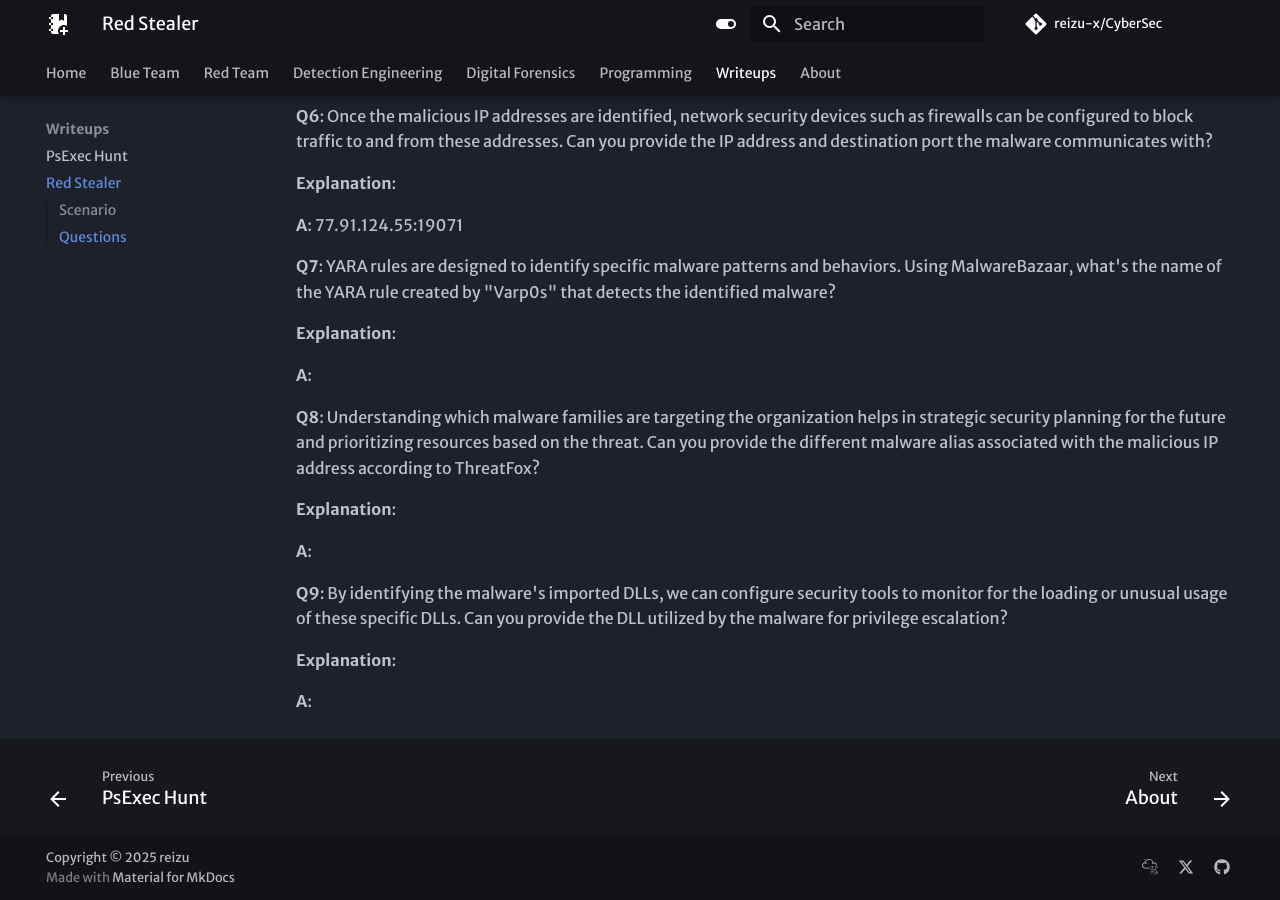
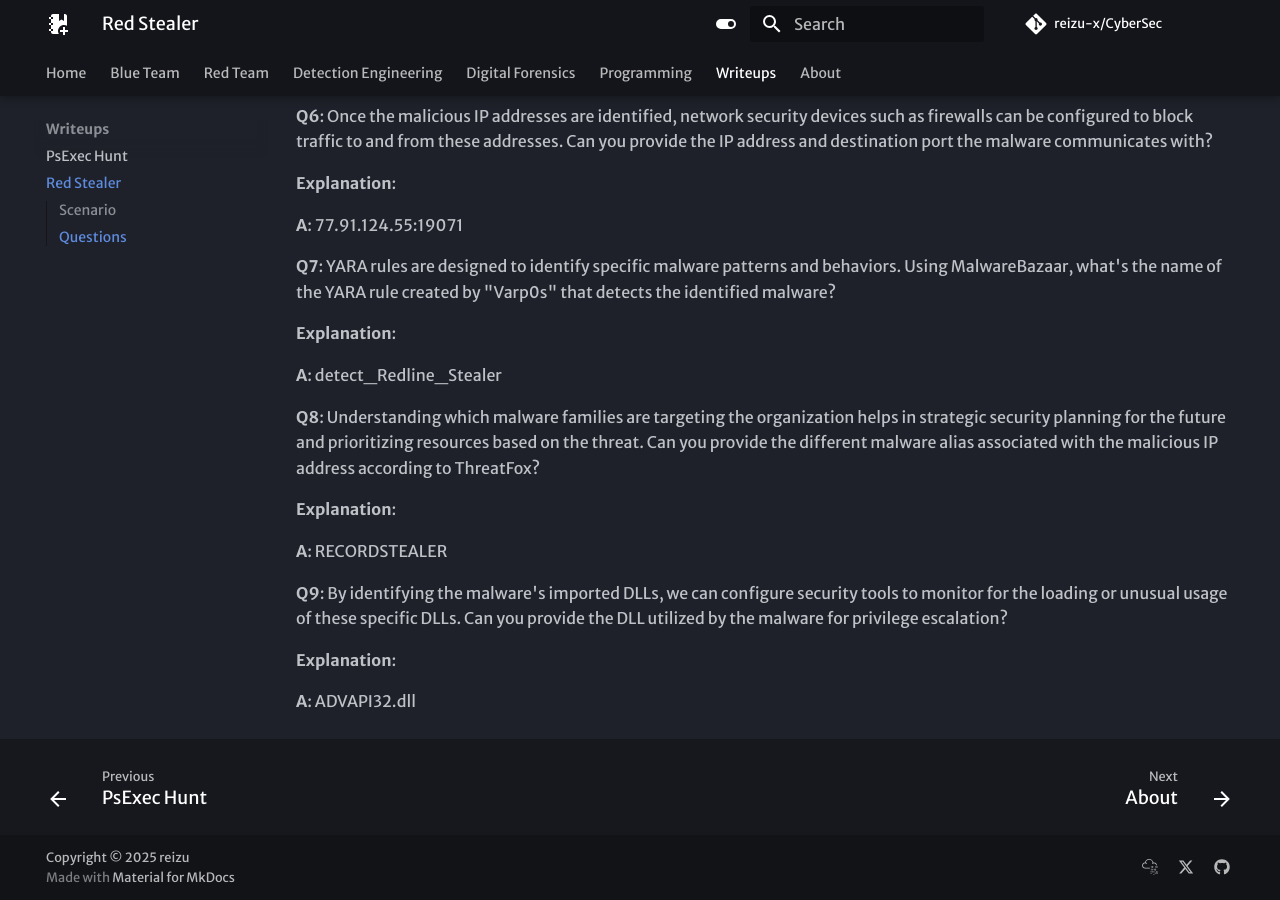
Before and after one commit to reizu-x/CyberSec, an MkDocs documentation site: the page built from docs/Writeups/RedStealerLab.md, in a window 1280 px wide and 900 px high, scrolled down 1320 px. Built offline with MkDocs 1.6.1 and Material for MkDocs 9.7.7, drawn with Linux system fonts in a browser that asks for light colours; some web fonts are replaced; comment, search, counter and statistics services are not loaded.

Commit message:
red stealer

```diff
--- a/docs/Writeups/RedStealerLab.md
+++ b/docs/Writeups/RedStealerLab.md
@@ -50,16 +50,16 @@
 
 **Explanation**:
 
-**A**:
+**A**: detect_Redline_Stealer
 
 **Q8**: Understanding which malware families are targeting the organization helps in strategic security planning for the future and prioritizing resources based on the threat. Can you provide the different malware alias associated with the malicious IP address according to ThreatFox?
 
 **Explanation**:
 
-**A**:
+**A**: RECORDSTEALER
 
 **Q9**: By identifying the malware's imported DLLs, we can configure security tools to monitor for the loading or unusual usage of these specific DLLs. Can you provide the DLL utilized by the malware for privilege escalation?
 
 **Explanation**:
 
-**A**:
+**A**: ADVAPI32.dll
```
